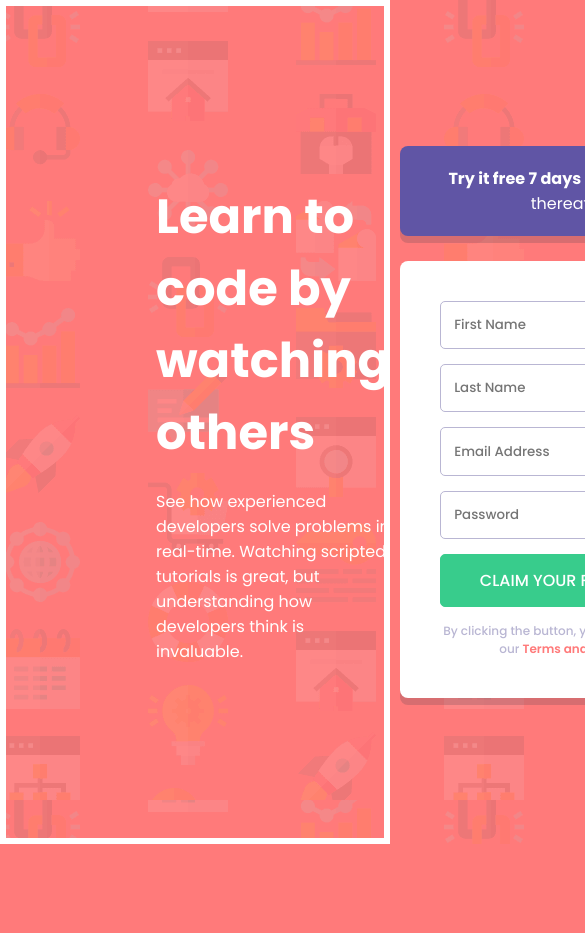
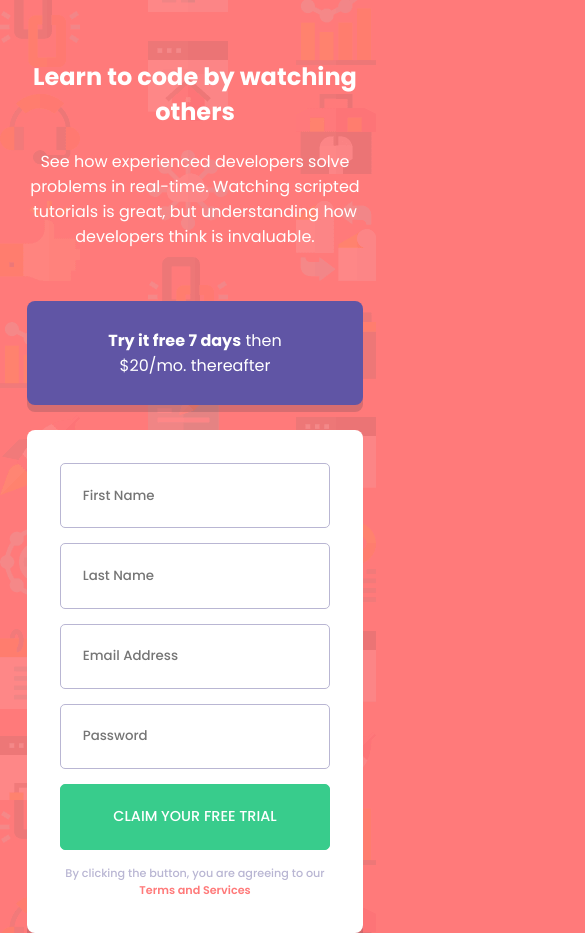
Before and after one commit to Jan-jw/FM3-signupForm, a React (Create React App) app: page / in a window 390 px wide. Shown: the top 933 px of the page, 585 px wide, since content can reach past the window. Before the commit the page ends 844 px from the top, so only its background shows below. Built offline with nearby package versions, Linux system fonts and the light colour scheme.

Commit message:
mobile design

```diff
--- a/src/App.css
+++ b/src/App.css
@@ -30,7 +30,7 @@
     /* padding-left: 10%;
     padding-right: 10%;
     gap: 2%; */
-    border: 6px solid white;
+    /* border: 6px solid white; */
 
 }
 
@@ -52,23 +52,15 @@
 }
 
 .slogan h1 {
-    /* width: 60%; */
-    /* margin-bottom: 5%; */
+
     font-size: 3rem;
-    /* line-height: 3.5rem; */
-    /* width: 720px;
-    height: 250px; */
 
     /* border: 1px solid white; */
 }
 
 .slogan p {
-    /* width: 80%; */
     font-size: 1rem;
-    /* margin-right: 5%; */
 
-
-    /* border: 1px solid white; */
 }
 
 .form {
@@ -120,7 +112,7 @@
 .form-fill input{
     min-height: 0;
     padding: 5%;
-    border: 1px solid var(--Grayish-Blue);
+    border: 0.5px solid var(--Grayish-Blue);
     border-radius: 5px;
     overflow: hidden;
     font-family: var(--primary-font);
@@ -157,3 +149,58 @@
     color: var(--Red);
     font-weight: 600;
 }
+
+/* tablet or mobile */
+@media (max-width:768px){
+    .bg{
+        max-width: 768px;
+        flex-direction: column;
+        padding: 15% 2% 10% 2%;
+        gap: 7%;
+    }
+
+    .slogan {
+        width: 90%;
+        /* gap: 20px; */
+        text-align: center;
+
+    }
+
+    .slogan h1 {
+        font-size: 1.5rem;
+        /* border: 1px solid white; */
+    }
+
+    .slogan p {
+        font-size: 1rem;
+        /* border: 1px solid white; */
+    }
+
+    .form {
+        width: 90%;
+    }
+
+    .form-trial {
+        padding: 8% 20%;
+
+    }
+
+    .form-fill {
+        padding: 10%;
+
+    }
+    .form-fill input{
+        padding: 8% 8% 8% 8%;
+
+    }
+
+    .form-fill input[type="submit"]{
+        font-size: 0.9rem;
+    }
+
+    .form-fill label{
+        font-size: 0.7rem;
+
+    }
+
+}
```
